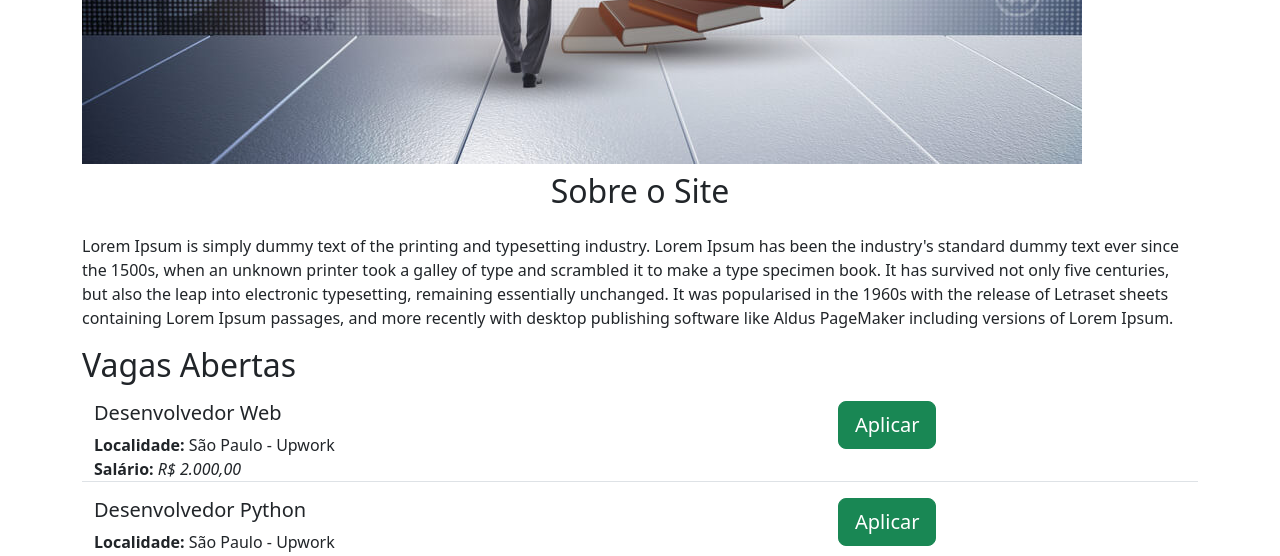
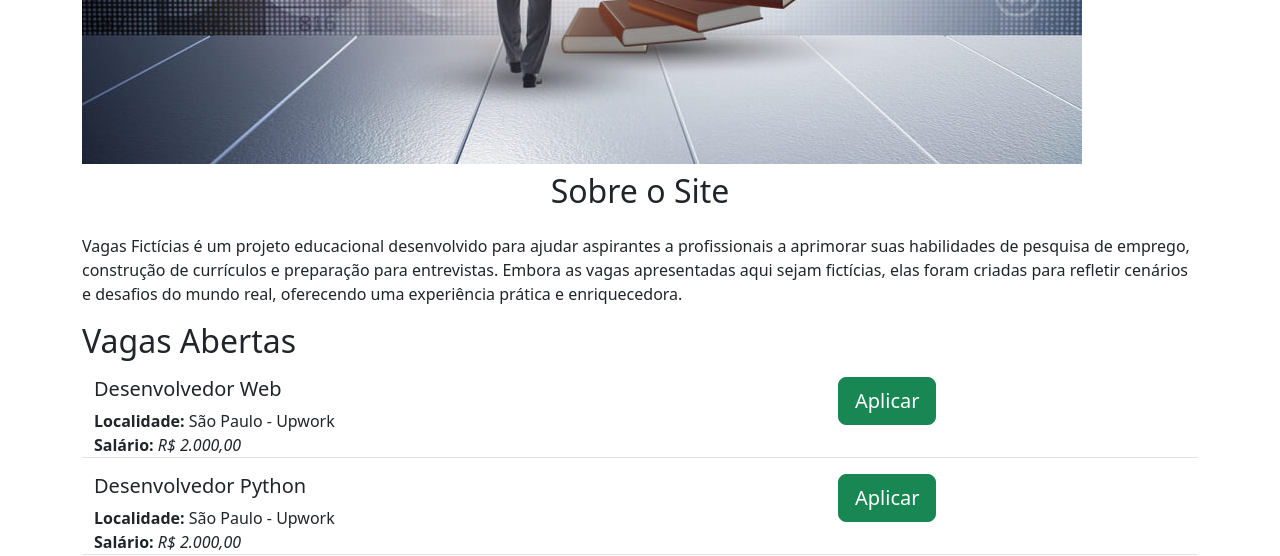
Before and after one commit to vbeal/Python-Carreiras, a Flask app: page / in a window 1280 px wide. Shown: the part 583-1139 px from the top of the page. Run offline with Flask 3, Linux system fonts and the light colour scheme.

Commit message:
Alterado texto sobre o site

```diff
--- a/templates/home.html
+++ b/templates/home.html
@@ -14,7 +14,7 @@
                 <h1 class="text-center mt-2 mb-4">Carreiras em Python</h1>
                 <img id="banner" src="{{url_for('static', filename='images/carreira.jpg')}}" alt="Carreiras em Python" class="img-fluid">
                 <h2 class="text-center mt-2 mb-4">Sobre o Site</h2>
-                <p>Lorem Ipsum is simply dummy text of the printing and typesetting industry. Lorem Ipsum has been the industry's standard dummy text ever since the 1500s, when an unknown printer took a galley of type and scrambled it to make a type specimen book. It has survived not only five centuries, but also the leap into electronic typesetting, remaining essentially unchanged. It was popularised in the 1960s with the release of Letraset sheets containing Lorem Ipsum passages, and more recently with desktop publishing software like Aldus PageMaker including versions of Lorem Ipsum.</p>
+                <p>Vagas Fictícias é um projeto educacional desenvolvido para ajudar aspirantes a profissionais a aprimorar suas habilidades de pesquisa de emprego, construção de currículos e preparação para entrevistas. Embora as vagas apresentadas aqui sejam fictícias, elas foram criadas para refletir cenários e desafios do mundo real, oferecendo uma experiência prática e enriquecedora.</p>
                 <h2>Vagas Abertas</h2>
                 <p>
                     <div class="container">
```
